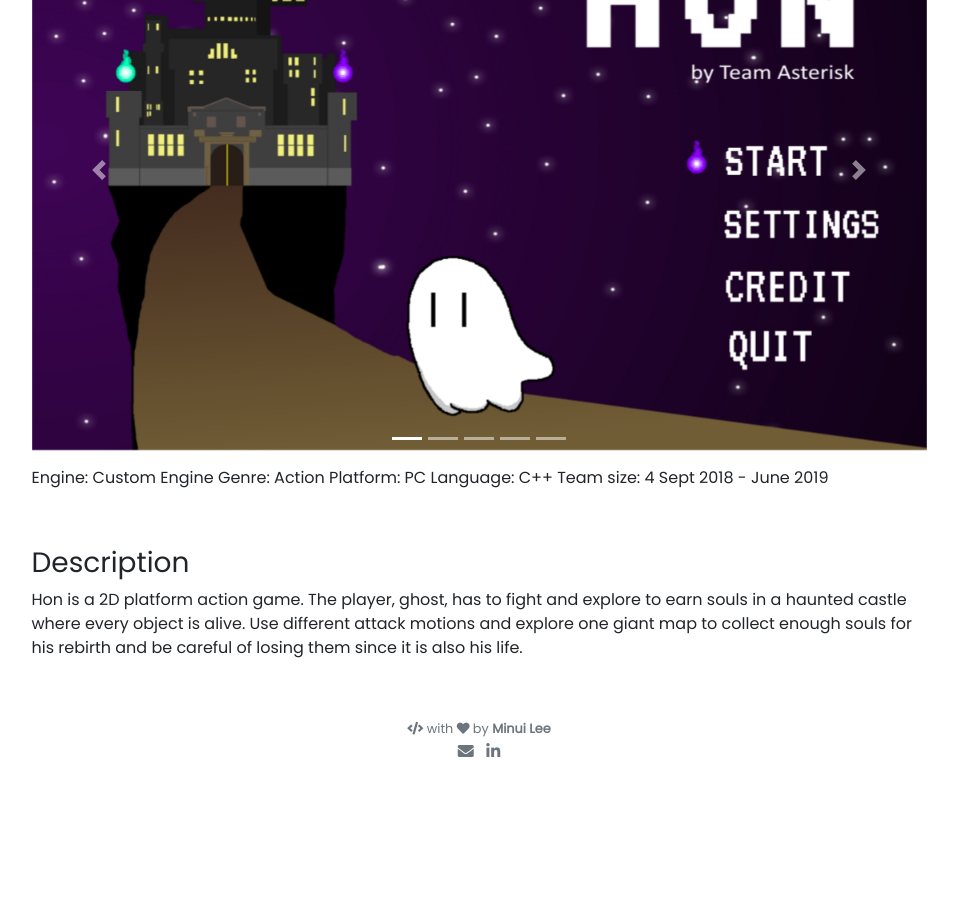
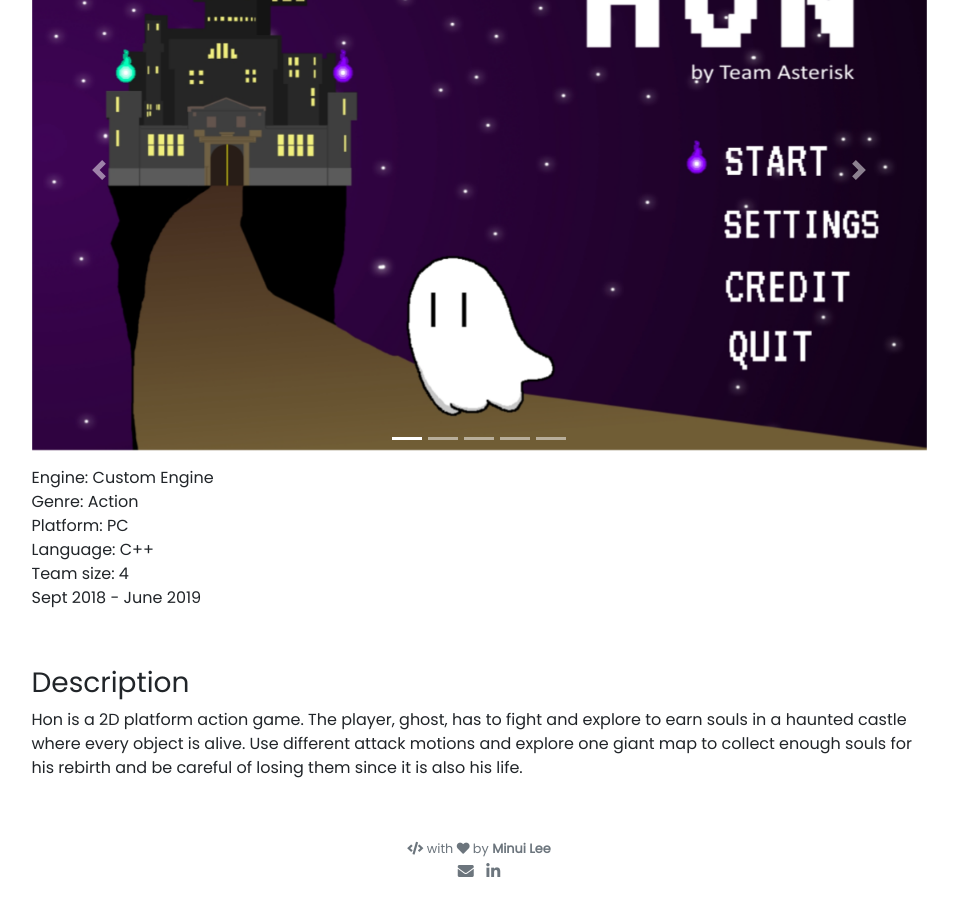
Before and after one commit to MinuiLee/MinuiLee.github.io, a Jekyll site: the page built from _projects/(1) Hon.md, in a window 1280 px wide and 900 px high, scrolled down 855 px. Shown: the whole window, without its empty margins (161-1119 px from the left). Built offline with Jekyll 4.4.1, drawn with Linux system fonts in a browser that asks for light colours; nearby versions of some CDN libraries; before the commit the page ends 1635 px from its top, so only the background shows below that.

Commit message:
Update md

```diff
--- a/_projects/(1) Hon.md
+++ b/_projects/(1) Hon.md
@@ -19,11 +19,11 @@ category: team
 {% endcapture %}
 {% include elements/carousel.html %}
 
-Engine: Custom Engine
-Genre: Action
-Platform: PC
-Language: C++
-Team size: 4
+Engine: Custom Engine<br/>
+Genre: Action<br/>
+Platform: PC<br/>
+Language: C++<br/>
+Team size: 4<br/>
 Sept 2018 - June 2019
 
 <br/>
```
Also changed, not shown: _projects/(2) Be My Platform!.md (+5 -5 lines), _projects/(4) Speech Assistant.md (+1 -1 lines).
